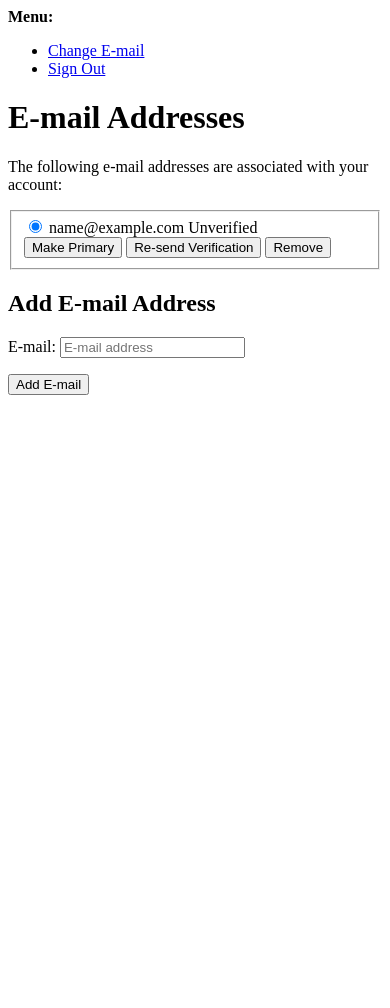
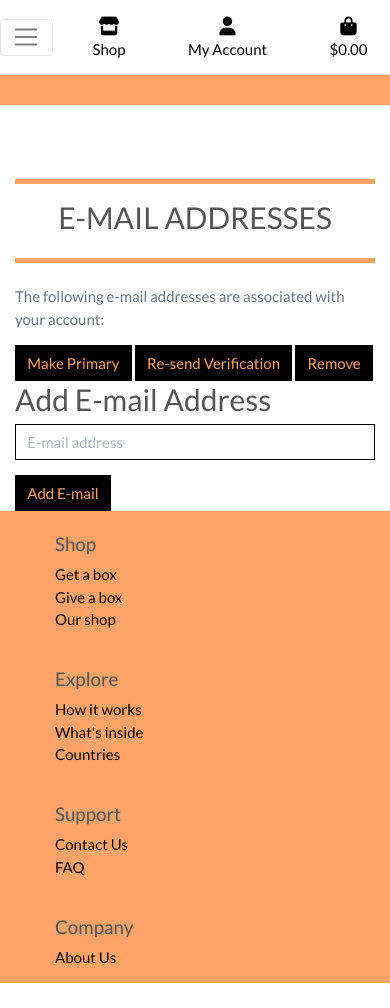
Before and after one commit to ceciliabinck/taste-world-snacks, a Django app: page /accounts/email/ in a window 390 px wide. Before the commit the page ends 395 px from the top, so only its background shows below. Run offline with Django 3.2, Linux system fonts and the light colour scheme; the visitor is signed in with stand-in values (Sample User, id 1); data comes from the database, SQL or seed files in the repository; some libraries are stand-ins or nearby versions.

Commit message:
Updated allauth templates and tested profiles

```diff
--- a/profiles/templates/profiles/profile.html
+++ b/profiles/templates/profiles/profile.html
@@ -14,5 +14,7 @@
                 <hr>
             </div>
         </div>
+        {{ profile }}
     </div>
+
 {% endblock %}
--- a/static/css/base.css
+++ b/static/css/base.css
@@ -127,6 +127,10 @@ hr {
     color: #ffa368 !important;
 }
 
+input[name='q']::placeholder {
+    color: #aab7c4;
+}
+
 /*  Bootstrap Toasts */
 
 
@@ -206,6 +210,62 @@ hr {
     padding-left: 70px;
 }
 
+/* Allauth form formatting */
+
+.allauth-form-inner-content p {
+    margin-top: 1.5rem; /* mt-4 */
+    color: #6c757d; /* text-secondary */
+}
+
+.allauth-form-inner-content input {
+    border-color: #000;
+    border-radius: 0;
+}
+
+.allauth-form-inner-content label:not([for='id_remember']) {
+    display: none;
+}
+
+.allauth-form-inner-content input::placeholder {
+    color: #aab7c4;
+}
+
+.allauth-form-inner-content button,
+.allauth-form-inner-content input[type='submit'] {
+	/* btn */
+	display: inline-block;
+    font-weight: 400;
+    color: #ffa368;
+    text-align: center;
+    vertical-align: middle;
+    -webkit-user-select: none;
+    -moz-user-select: none;
+    -ms-user-select: none;
+    user-select: none;
+    background-color: #000;
+    border: 1px solid #000;
+    padding: .375rem .75rem;
+    font-size: 1rem;
+    line-height: 1.5;
+    border-radius: 0;
+
+    /* standard bootstrap btn transitions */
+    transition: color .15s ease-in-out,background-color .15s ease-in-out,border-color .15s ease-in-out,box-shadow .15s ease-in-out;
+}
+
+.allauth-form-inner-content button:hover,
+.allauth-form-inner-content input[type='submit']:hover {
+	color: #fff;
+    background-color: #222;
+    border-color: #222;
+}
+
+.allauth-form-inner-content a {
+	color: #17a2b8; /* text-info */
+}
+
+/* Media queries */
+
 @media (max-width: 767px) {
     h4{
         font-size: 20px;
--- a/templates/allauth/account/account_inactive.html
+++ b/templates/allauth/account/account_inactive.html
@@ -4,8 +4,10 @@
 
 {% block head_title %}{% trans "Account Inactive" %}{% endblock %}
 
-{% block content %}
-<h1>{% trans "Account Inactive" %}</h1>
+{% block inner_content %}
+<hr>
+<h2 class="logo-font mb-4 text-center">{% trans "Account Inactive" %}</h2>
+<hr>
 
 <p>{% trans "This account is inactive." %}</p>
 {% endblock %}
--- a/templates/allauth/account/base.html
+++ b/templates/allauth/account/base.html
@@ -1,40 +1,15 @@
-<!DOCTYPE html>
-<html>
-  <head>
-    <title>{% block head_title %}{% endblock %}</title>
-    {% block extra_head %}
-    {% endblock %}
-  </head>
-  <body>
-    {% block body %}
+{% extends "base.html" %}
 
-    {% if messages %}
-    <div>
-      <strong>Messages:</strong>
-      <ul>
-        {% for message in messages %}
-        <li>{{message}}</li>
-        {% endfor %}
-      </ul>
+{% block content %}
+    <div class="container header-container">
+        <div class="overlay"></div>
+        <div class="row">
+            <div class="col-12 col-md-6 offset-md-3">
+                <div class="allauth-form-inner-content">
+                    {% block inner_content %}
+                    {% endblock %}
+                </div>
+            </div>
+        </div>
     </div>
-    {% endif %}
-
-    <div>
-      <strong>Menu:</strong>
-      <ul>
-        {% if user.is_authenticated %}
-        <li><a href="{% url 'account_email' %}">Change E-mail</a></li>
-        <li><a href="{% url 'account_logout' %}">Sign Out</a></li>
-        {% else %}
-        <li><a href="{% url 'account_login' %}">Sign In</a></li>
-        <li><a href="{% url 'account_signup' %}">Sign Up</a></li>
-        {% endif %}
-      </ul>
-    </div>
-    {% block content %}
-    {% endblock %}
-    {% endblock %}
-    {% block extra_body %}
-    {% endblock %}
-  </body>
-</html>
+{% endblock %}
--- a/templates/allauth/account/email.html
+++ b/templates/allauth/account/email.html
@@ -2,10 +2,12 @@
 
 {% load i18n %}
 
-{% block head_title %}{% trans "E-mail Addresses" %}{% endblock %}
+{% block head_title %}{% trans "Account" %}{% endblock %}
 
-{% block content %}
-    <h1>{% trans "E-mail Addresses" %}</h1>
+{% block inner_content %}
+    <hr>
+    <h2 class="logo-font mb-4 text-center">{% trans "E-mail Addresses" %}</h2>
+    <hr>
 {% if user.emailaddress_set.all %}
 <p>{% trans 'The following e-mail addresses are associated with your account:' %}</p>
 
@@ -44,15 +46,14 @@
 
 {% endif %}
 
-  {% if can_add_email %}
+
     <h2>{% trans "Add E-mail Address" %}</h2>
 
     <form method="post" action="{% url 'account_email' %}" class="add_email">
         {% csrf_token %}
-        {{ form.as_p }}
+        {{ form|crispy }}
         <button name="action_add" type="submit">{% trans "Add E-mail" %}</button>
     </form>
-  {% endif %}
 
 {% endblock %}
 
--- a/templates/allauth/account/email_confirm.html
+++ b/templates/allauth/account/email_confirm.html
@@ -6,8 +6,10 @@
 {% block head_title %}{% trans "Confirm E-mail Address" %}{% endblock %}
 
 
-{% block content %}
-<h1>{% trans "Confirm E-mail Address" %}</h1>
+{% block inner_content %}
+<hr>
+<h2 class="logo-font mb-4 text-center">{% trans "Confirm E-mail Address" %}</h2>
+<hr>
 
 {% if confirmation %}
 
--- a/templates/allauth/account/password_reset_done.html
+++ b/templates/allauth/account/password_reset_done.html
@@ -5,8 +5,10 @@
 
 {% block head_title %}{% trans "Password Reset" %}{% endblock %}
 
-{% block content %}
-    <h1>{% trans "Password Reset" %}</h1>
+{% block inner_content %}
+    <hr>
+    <h2 class="logo-font mb-4 text-center">{% trans "Password Reset" %}</h2>
+    <hr>
 
     {% if user.is_authenticated %}
     {% include "account/snippets/already_logged_in.html" %}
--- a/templates/allauth/account/password_reset_from_key_done.html
+++ b/templates/allauth/account/password_reset_from_key_done.html
@@ -3,7 +3,9 @@
 {% load i18n %}
 {% block head_title %}{% trans "Change Password" %}{% endblock %}
 
-{% block content %}
-    <h1>{% trans "Change Password" %}</h1>
+{% block inner_content %}
+    <hr>
+    <h2 class="logo-font mb-4 text-center">{% trans "Change Password" %}</h2>
+    <hr>
     <p>{% trans 'Your password is now changed.' %}</p>
 {% endblock %}
--- a/templates/allauth/account/signup_closed.html
+++ b/templates/allauth/account/signup_closed.html
@@ -4,8 +4,10 @@
 
 {% block head_title %}{% trans "Sign Up Closed" %}{% endblock %}
 
-{% block content %}
-<h1>{% trans "Sign Up Closed" %}</h1>
+{% block inner_content %}
+<hr>
+<h2 class="logo-font mb-4 text-center">{% trans "Sign Up Closed" %}</h2>
+<hr>
 
 <p>{% trans "We are sorry, but the sign up is currently closed." %}</p>
 {% endblock %}
--- a/templates/allauth/account/verification_sent.html
+++ b/templates/allauth/account/verification_sent.html
@@ -4,8 +4,10 @@
 
 {% block head_title %}{% trans "Verify Your E-mail Address" %}{% endblock %}
 
-{% block content %}
-    <h1>{% trans "Verify Your E-mail Address" %}</h1>
+{% block inner_content %}
+    <hr>
+    <h2 class="logo-font mb-4 text-center">{% trans "Verify Your E-mail Address" %}</h2>
+    <hr>
 
     <p>{% blocktrans %}We have sent an e-mail to you for verification. Follow the link provided to finalize the signup process. Please contact us if you do not receive it within a few minutes.{% endblocktrans %}</p>
 
--- a/templates/allauth/account/verified_email_required.html
+++ b/templates/allauth/account/verified_email_required.html
@@ -4,8 +4,10 @@
 
 {% block head_title %}{% trans "Verify Your E-mail Address" %}{% endblock %}
 
-{% block content %}
-<h1>{% trans "Verify Your E-mail Address" %}</h1>
+{% block inner_content %}
+<hr>
+<h2 class="logo-font mb-4 text-center">{% trans "Verify Your E-mail Address" %}</h2>
+<hr>
 
 {% url 'account_email' as email_url %}
 
--- a/templates/base.html
+++ b/templates/base.html
@@ -80,7 +80,7 @@
                                 {% if request.user.is_superuser %}
                                     <a href="" class="dropdown-item">Product Management</a>
                                         {% endif %}
-                                        <a href="" class="dropdown-item">My Profile</a>
+                                        <a href="{% url 'profile' %}" class="dropdown-item">My Profile</a>
                                         <a href="{% url 'account_logout' %}" class="dropdown-item">Logout</a>
                                 {% else %}
                                     <a href="{% url 'account_signup' %}" class="dropdown-item">Register</a>
```
Also changed, not shown: profiles/views.py (+9 -2 lines), templates/allauth/account/login.html (+9 -4 lines), templates/allauth/account/logout.html (+5 -3 lines), templates/allauth/account/password_change.html (+6 -4 lines), templates/allauth/account/password_reset.html (+6 -3 lines), templates/allauth/account/password_reset_from_key.html (+6 -3 lines), templates/allauth/account/password_set.html (+5 -3 lines), templates/allauth/account/signup.html (+7 -4 lines).
